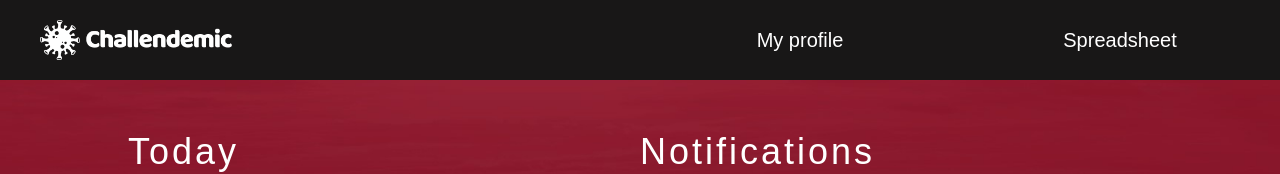
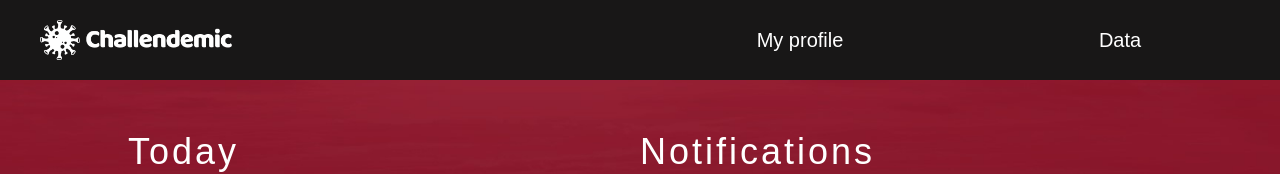
Before and after one commit to sirnimu/challendemic-frontend, a React (Create React App) app: page / in a window 1280 px wide. Shown: the top 174 px of the page. Built offline with nearby package versions, Linux system fonts and the light colour scheme; no server answers; a web font is replaced by a local one.

Commit message:
API testing

```diff
--- a/package.json
+++ b/package.json
@@ -6,6 +6,7 @@
     "@testing-library/jest-dom": "^4.2.4",
     "@testing-library/react": "^9.5.0",
     "@testing-library/user-event": "^7.2.1",
+    "axios": "^0.19.2",
     "react": "^16.13.1",
     "react-dom": "^16.13.1",
     "react-scripts": "3.4.1"
--- a/src/Header/header.js
+++ b/src/Header/header.js
@@ -8,7 +8,7 @@ const Header = () => {
       <img src={logo} alt="logo"></img>
       <nav>
         <div>My profile</div>
-        <div>Spreadsheet</div>
+        <div>Data</div>
       </nav>
     </header>
   )
--- a/src/Sections/Dashboard/dashboard.js
+++ b/src/Sections/Dashboard/dashboard.js
@@ -1,5 +1,6 @@
 import React from 'react';
 import './style.css';
+const axios = require('axios');
 
 const data = [
     {
@@ -18,7 +19,20 @@ const data = [
 
 const maxToday = 60;
 
+async function getData() {
+    try {
+      return await axios.get('https://glass-sylph-272217.appspot.com/api/Workouts/Paulius');
+    } catch (error) {
+      console.error(error);
+    }
+}
+
+console.log(getData());
+
 const Dashboard = () => {
+
+
+
   return (
         <div id="dashboard">
             <h3>Today</h3>
```
Also changed, not shown: src/Sections/DataEntry/style.css (line endings or trailing spaces), 1 other file (tests, documents, lock files or other folders).
